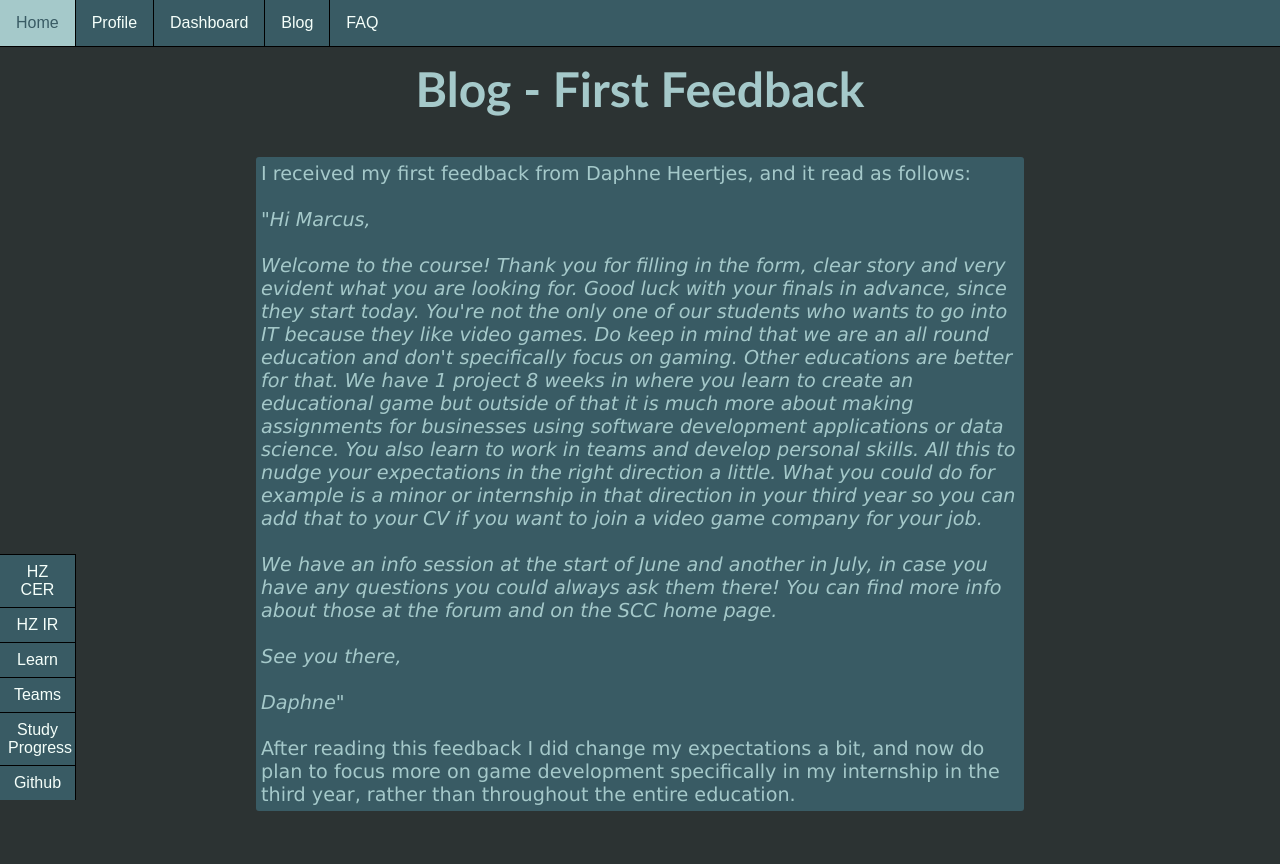
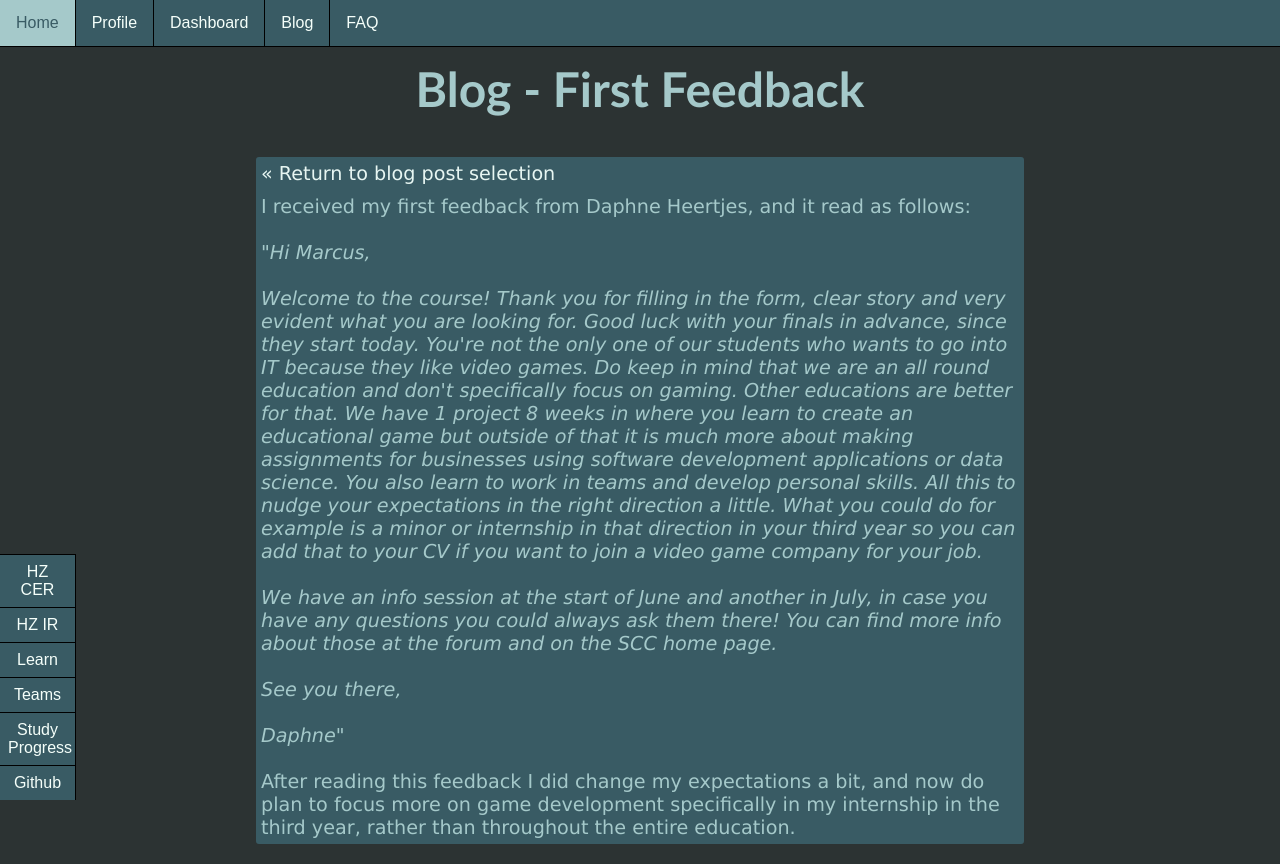
Before and after one commit to TheMineMan100/TheMineMan100.github.io, a website: page post4-feedback.html in a window 1280 px wide. Before the commit the page ends 831 px from the top, so only its background shows below. Drawn offline with Linux system fonts and the light colour scheme.

Commit message:
Added return button to blog posts

```diff
--- a/css/style.css
+++ b/css/style.css
@@ -296,6 +296,10 @@ summary:hover, summary:active {
     background-color: #E7F6F2;
 }
 
+.blog-return-button {
+    padding-bottom: 10px;
+}
+
 .company-logo {
     padding-top: 20px;
 }
--- a/post4-feedback.html
+++ b/post4-feedback.html
@@ -39,6 +39,11 @@
       <header>Blog - First Feedback</header>
 
       <main>
+        <article class="blog-return-button">
+          <a href="./blog.html">
+            « Return to blog post selection
+          </a>
+        </article>
         <article>
             <p>
                 I received my first feedback from Daphne Heertjes, and it read as follows:
```
Also changed, not shown: post1-study-choice.html (+5 -0 lines), post2-swot.html (+5 -0 lines), post3-experience.html (+5 -0 lines), post5-1-guerilla.html (+5 -0 lines), post5-2-abstraction.html (+5 -0 lines), post5-3-vertigo.html (+5 -0 lines), post5-profession.html (+5 -0 lines).
